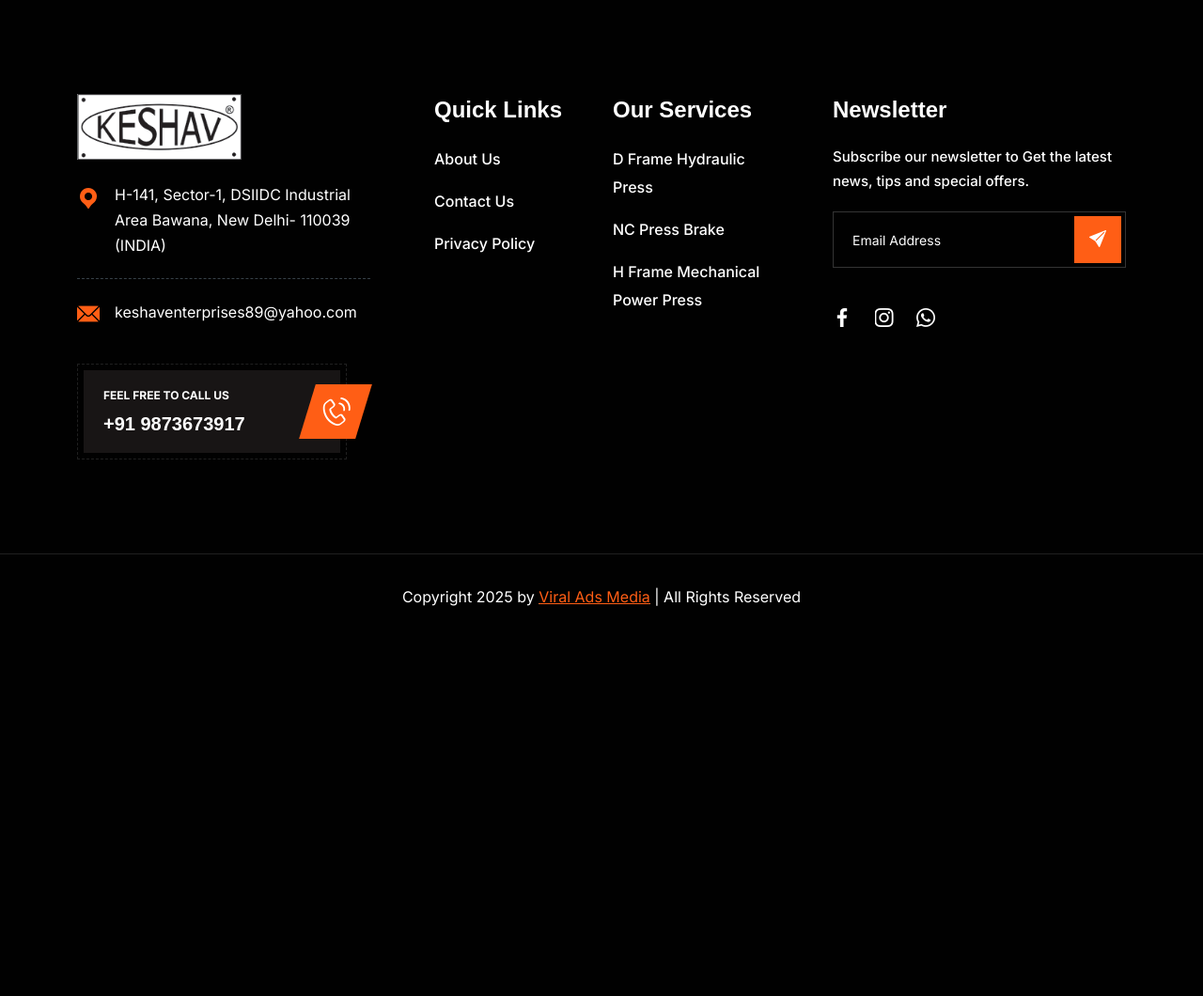
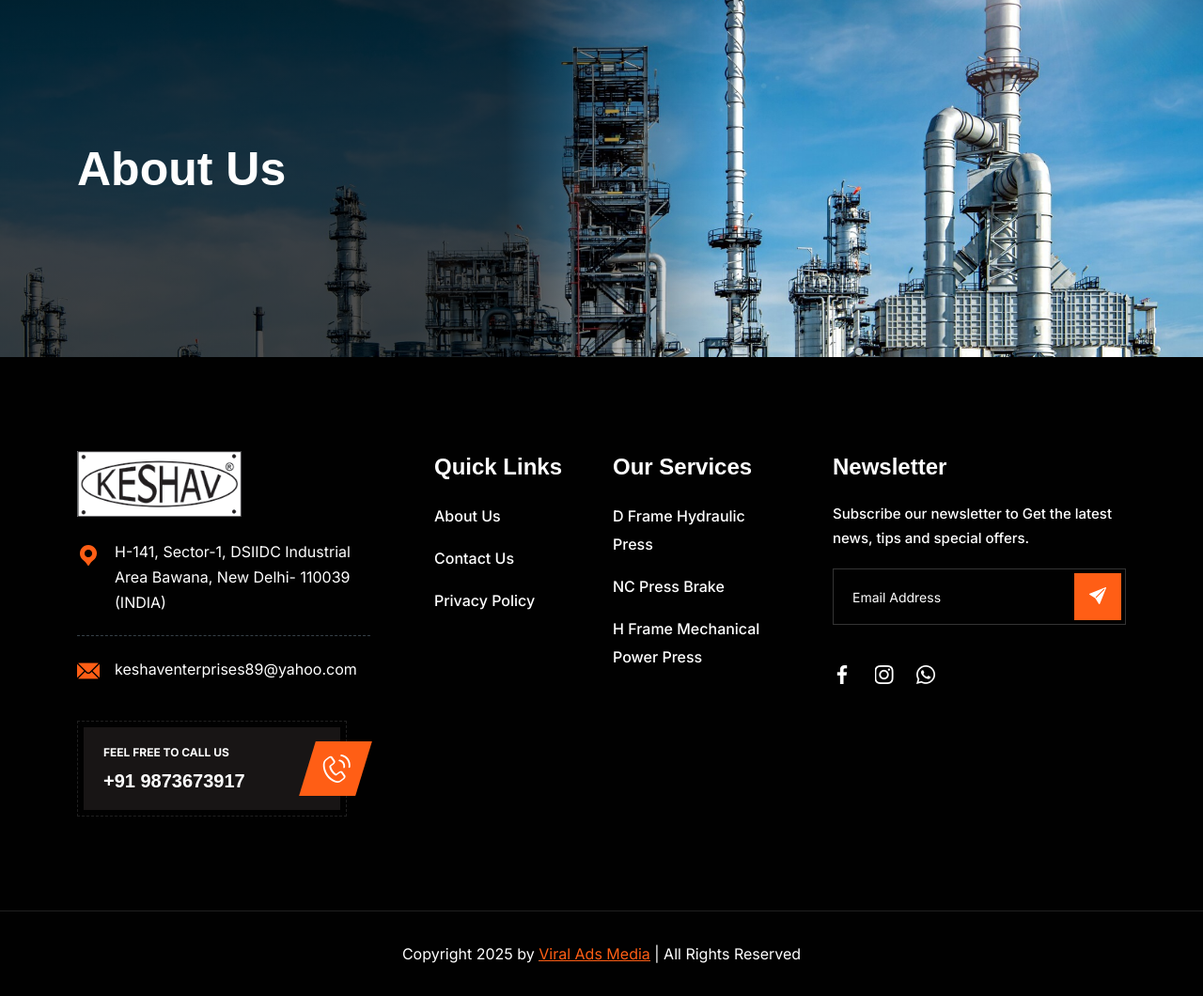
Before and after one commit to rj31portfolio/keshaventerprise, a PHP site: page /keshaventerprise/about-us.php in a window 1280 px wide. Shown: the part 160-1220 px from the top of the page at 94% size. Before the commit the page ends 805 px from the top, so only its background shows below. Run offline with PHP 8.4, Linux system fonts and the light colour scheme; some libraries are stand-ins or nearby versions; some web fonts are replaced.

Commit message:
about page header banner

```diff
--- a/about-us.php
+++ b/about-us.php
@@ -20,6 +20,19 @@
 <!--header start-->
 <?php require_once('includes/header.php');?>
 <!--header end-->
+<section class="page-title" data-bg-img="images/bg/02.jpg" style="background-image: url(&quot;images/bg/02.jpg&quot;);">
+  <div class="container">
+    <div class="row">
+      <div class="col-lg-6">
+        <h1>
+          About Us
+        </h1>
+      </div>
+    </div>
+  </div>
+</section>
+
+<div class="page-content">
 
 
 
```
